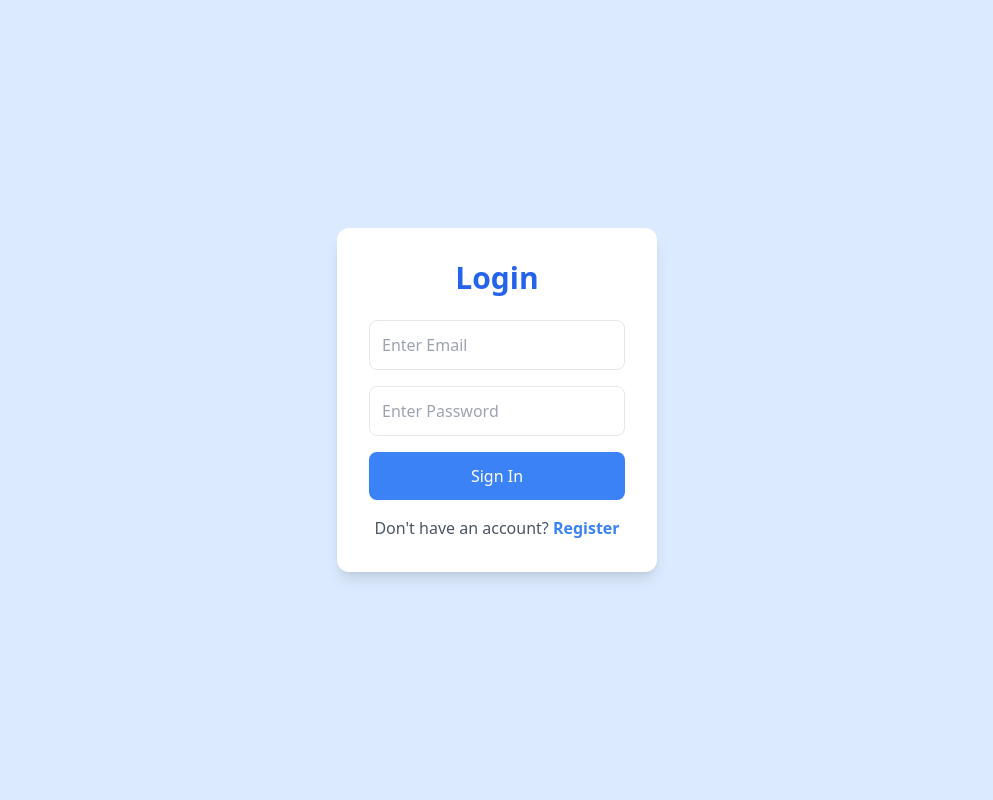
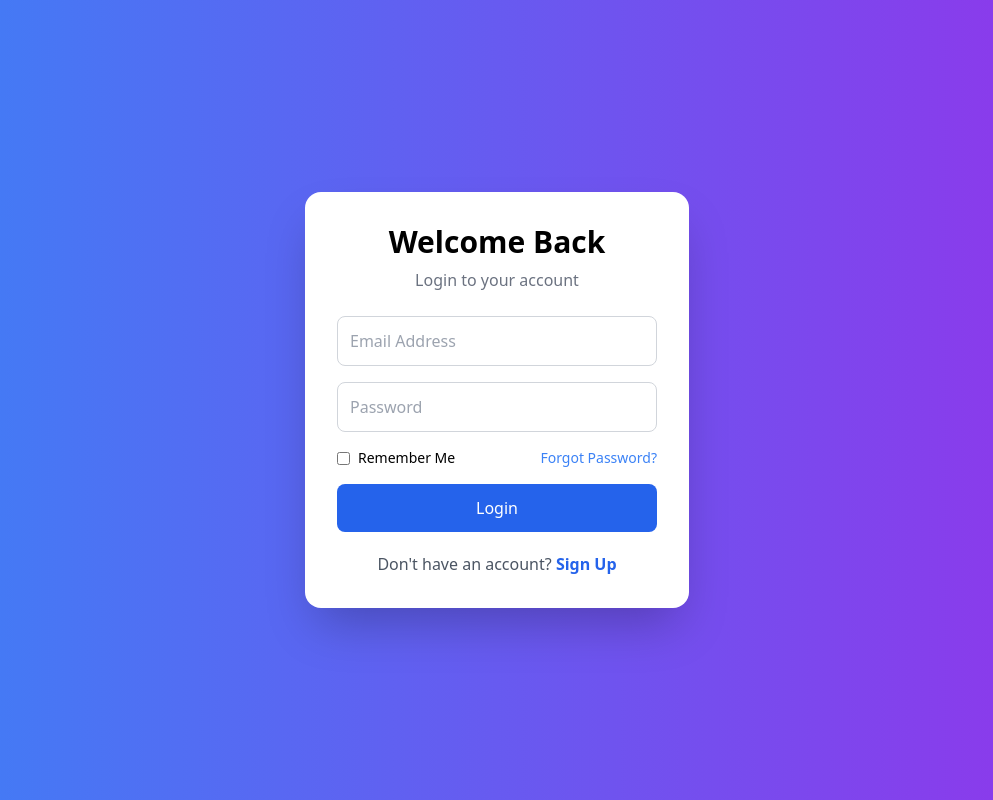
Before and after one commit to Itsyasir64/frontend.practice, a plain HTML site: page index.html in a window 1280 px wide. Shown: the whole page, without its empty margins (143-1136 px from the left). Drawn offline with nearby package versions, Linux system fonts and the light colour scheme.

Commit message:
Revamp login form with modern design elements

```diff
--- a/index.html
+++ b/index.html
@@ -4,36 +4,55 @@
     <meta charset="UTF-8">
     <meta name="viewport" content="width=device-width, initial-scale=1.0">
     <script src="https://cdn.tailwindcss.com"></script>
-    <title>Login Form</title>
+    <title>Modern Login Form</title>
 </head>
-<body class="bg-blue-100 flex items-center justify-center min-h-screen">
+<body class="bg-gradient-to-r from-blue-500 to-purple-600 flex justify-center items-center min-h-screen">
 
-    <div class="bg-white p-8 rounded-xl shadow-lg w-80">
-        <h1 class="text-3xl font-bold text-center mb-6 text-blue-600">
-            Login
+    <div class="bg-white p-8 rounded-2xl shadow-2xl w-96">
+
+        <h1 class="text-3xl font-bold text-center mb-2">
+            Welcome Back
         </h1>
+
+        <p class="text-center text-gray-500 mb-6">
+            Login to your account
+        </p>
 
         <input
             type="email"
-            placeholder="Enter Email"
-            class="w-full border p-3 rounded-lg mb-4 focus:outline-none focus:ring-2 focus:ring-blue-500"
+            placeholder="Email Address"
+            class="w-full border border-gray-300 p-3 rounded-lg mb-4 focus:outline-none focus:ring-2 focus:ring-blue-500"
         >
 
         <input
             type="password"
-            placeholder="Enter Password"
-            class="w-full border p-3 rounded-lg mb-4 focus:outline-none focus:ring-2 focus:ring-blue-500"
+            placeholder="Password"
+            class="w-full border border-gray-300 p-3 rounded-lg mb-4 focus:outline-none focus:ring-2 focus:ring-blue-500"
         >
 
+        <div class="flex justify-between items-center mb-4">
+            <label class="flex items-center gap-2">
+                <input type="checkbox">
+                <span class="text-sm">Remember Me</span>
+            </label>
+
+            <a href="#" class="text-sm text-blue-500 hover:text-blue-700">
+                Forgot Password?
+            </a>
+        </div>
+
         <button
-            class="w-full bg-blue-500 text-white py-3 rounded-lg hover:bg-blue-700">
-            Sign In
+            class="w-full bg-blue-600 text-white py-3 rounded-lg hover:bg-blue-700 transition">
+            Login
         </button>
 
-        <p class="text-center mt-4 text-gray-600">
+        <p class="text-center mt-5 text-gray-600">
             Don't have an account?
-            <a href="#" class="text-blue-500 font-semibold">Register</a>
+            <a href="#" class="text-blue-600 font-semibold hover:underline">
+                Sign Up
+            </a>
         </p>
+
     </div>
 
 </body>
```
